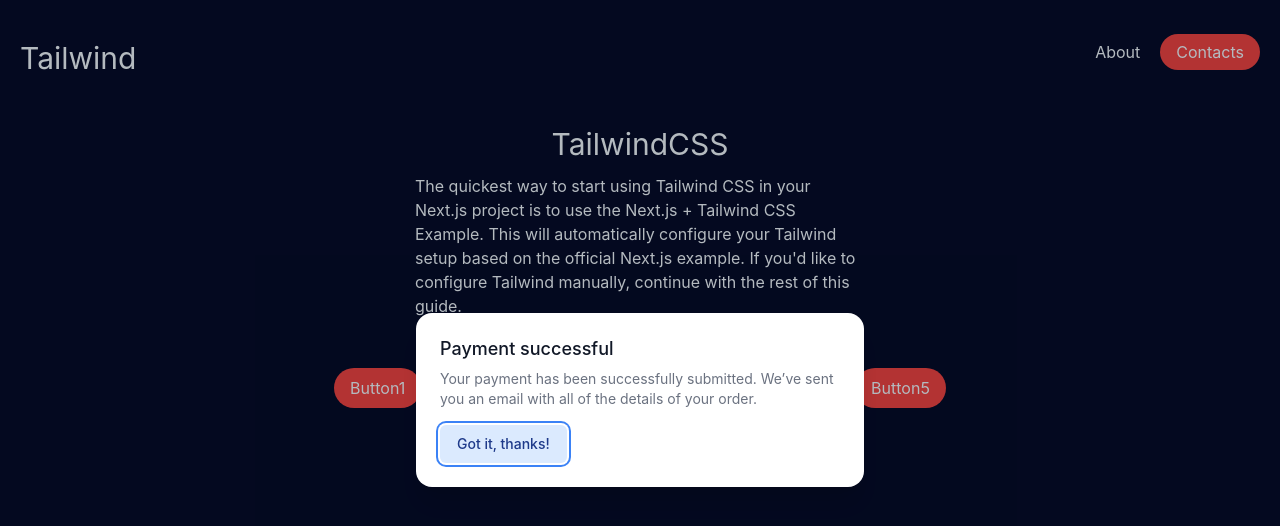
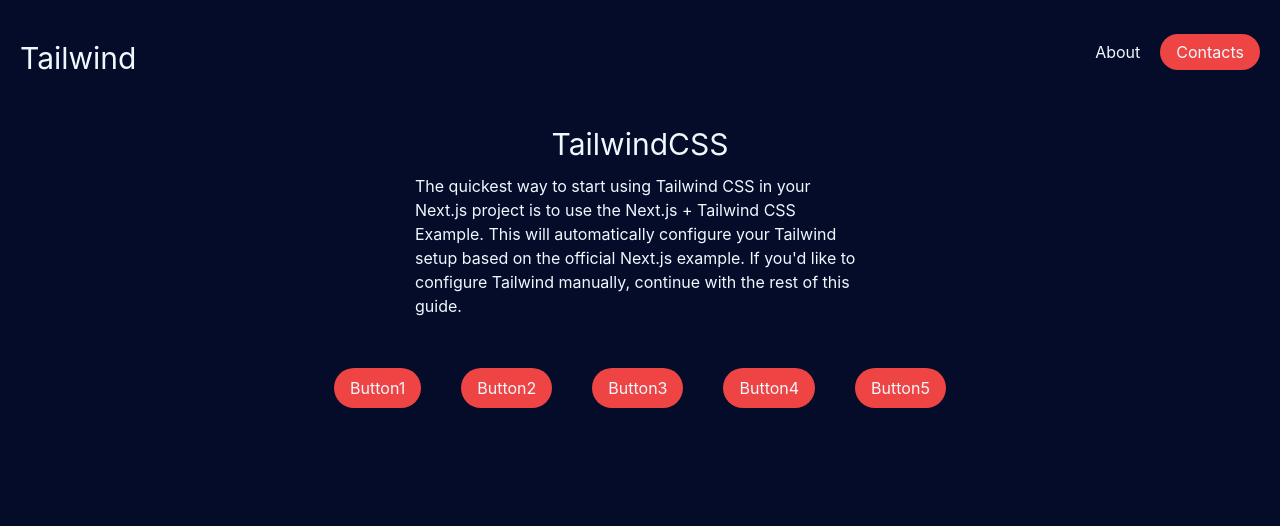
Before and after one commit to Mithrandir-07/modaltest, a Next.js app: page / in a window 1280 px wide. Shown: the top 526 px of the page. Built offline with nearby package versions, Linux system fonts and the light colour scheme.

Commit message:
mainstart

```diff
--- a/pages/index.js
+++ b/pages/index.js
@@ -5,15 +5,7 @@
 import { Fragment, useState } from 'react'
 
 export default function MyModal() {
-  let [isOpen, setIsOpen] = useState(true)
 
-  function closeModal() {
-    setIsOpen(false)
-  }
-
-  function openModal() {
-    setIsOpen(true)
-  }
   return (
     <div className={styles.container}>
       <Head>
@@ -51,73 +43,6 @@
           <div class="bg-red-500 py-2 px-4 rounded-full hover:bg-red-700">Button4</div>
           <div class="bg-red-500 py-2 px-4 rounded-full hover:bg-red-700">Button5</div>
         </div>
-
-        <div className="fixed inset-0 flex items-center justify-center">
-          <button
-            type="button"
-            onClick={openModal}
-            className="rounded-full bg-black px-4 py-2 text-sm font-medium text-white hover:bg-opacity-60 focus:outline-none focus-visible:ring-2 focus-visible:ring-white focus-visible:ring-opacity-75"
-          >
-            Open dialog
-          </button>
-        </div>
-
-
-        <Transition appear show={isOpen} as={Fragment}>
-          <Dialog as="div" className="relative z-10" onClose={closeModal}>
-            <Transition.Child
-              as={Fragment}
-              enter="ease-out duration-300"
-              enterFrom="opacity-0"
-              enterTo="opacity-100"
-              leave="ease-in duration-200"
-              leaveFrom="opacity-100"
-              leaveTo="opacity-0"
-            >
-              <div className="fixed inset-0 bg-black bg-opacity-25" />
-            </Transition.Child>
-
-            <div className="fixed inset-0 overflow-y-auto">
-              <div className="flex min-h-full items-center justify-center p-4 text-center">
-                <Transition.Child
-                  as={Fragment}
-                  enter="ease-out duration-300"
-                  enterFrom="opacity-0 scale-95"
-                  enterTo="opacity-100 scale-100"
-                  leave="ease-in duration-200"
-                  leaveFrom="opacity-100 scale-100"
-                  leaveTo="opacity-0 scale-95"
-                >
-                  <Dialog.Panel className="w-full max-w-md transform overflow-hidden rounded-2xl bg-white p-6 text-left align-middle shadow-xl transition-all">
-                    <Dialog.Title
-                      as="h3"
-                      className="text-lg font-medium leading-6 text-gray-900"
-                    >
-                      Payment successful
-                    </Dialog.Title>
-                    <div className="mt-2">
-                      <p className="text-sm text-gray-500">
-                        Your payment has been successfully submitted. We’ve sent
-                        you an email with all of the details of your order.
-                      </p>
-                    </div>
-
-                    <div className="mt-4">
-                      <button
-                        type="button"
-                        className="inline-flex justify-center rounded-md border border-transparent bg-blue-100 px-4 py-2 text-sm font-medium text-blue-900 hover:bg-blue-200 focus:outline-none focus-visible:ring-2 focus-visible:ring-blue-500 focus-visible:ring-offset-2"
-                        onClick={closeModal}
-                      >
-                        Got it, thanks!
-                      </button>
-                    </div>
-                  </Dialog.Panel>
-                </Transition.Child>
-              </div>
-            </div>
-          </Dialog>
-        </Transition>
-
       </main>
 
     </div>
```
